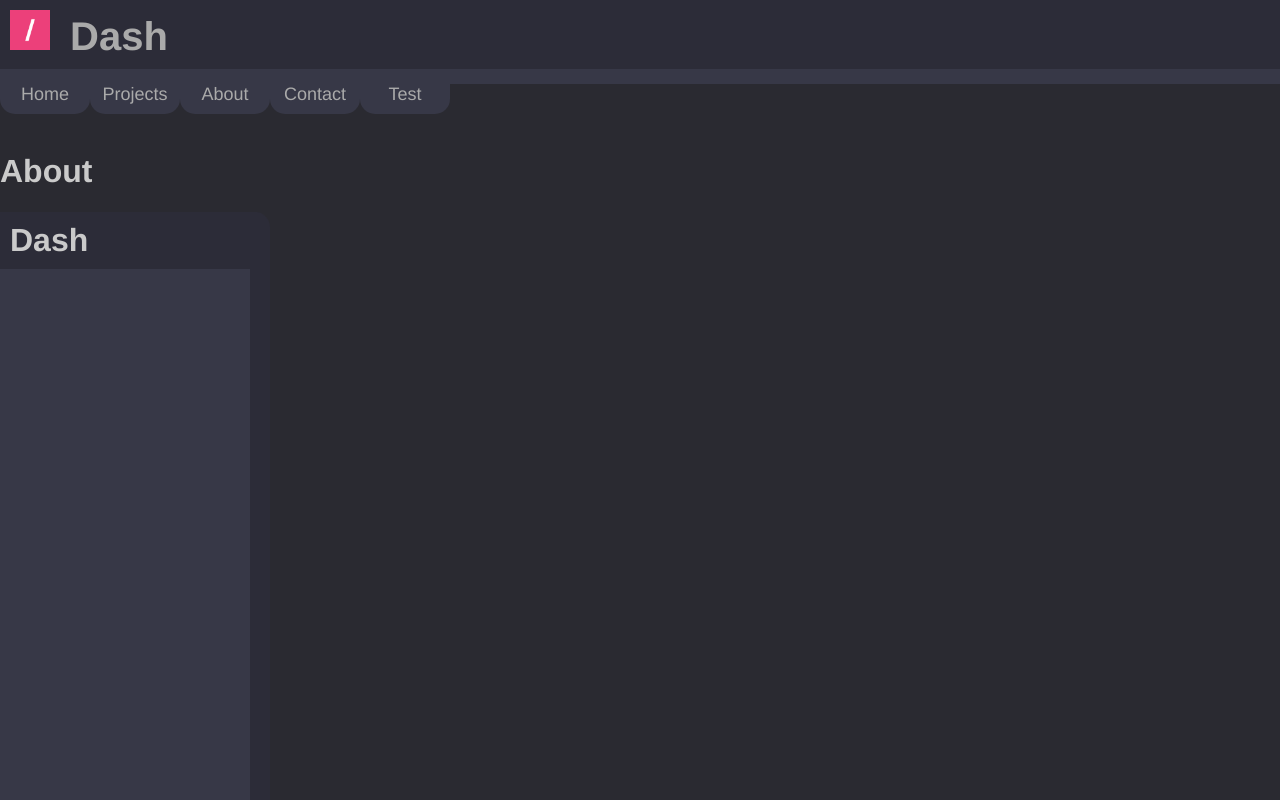
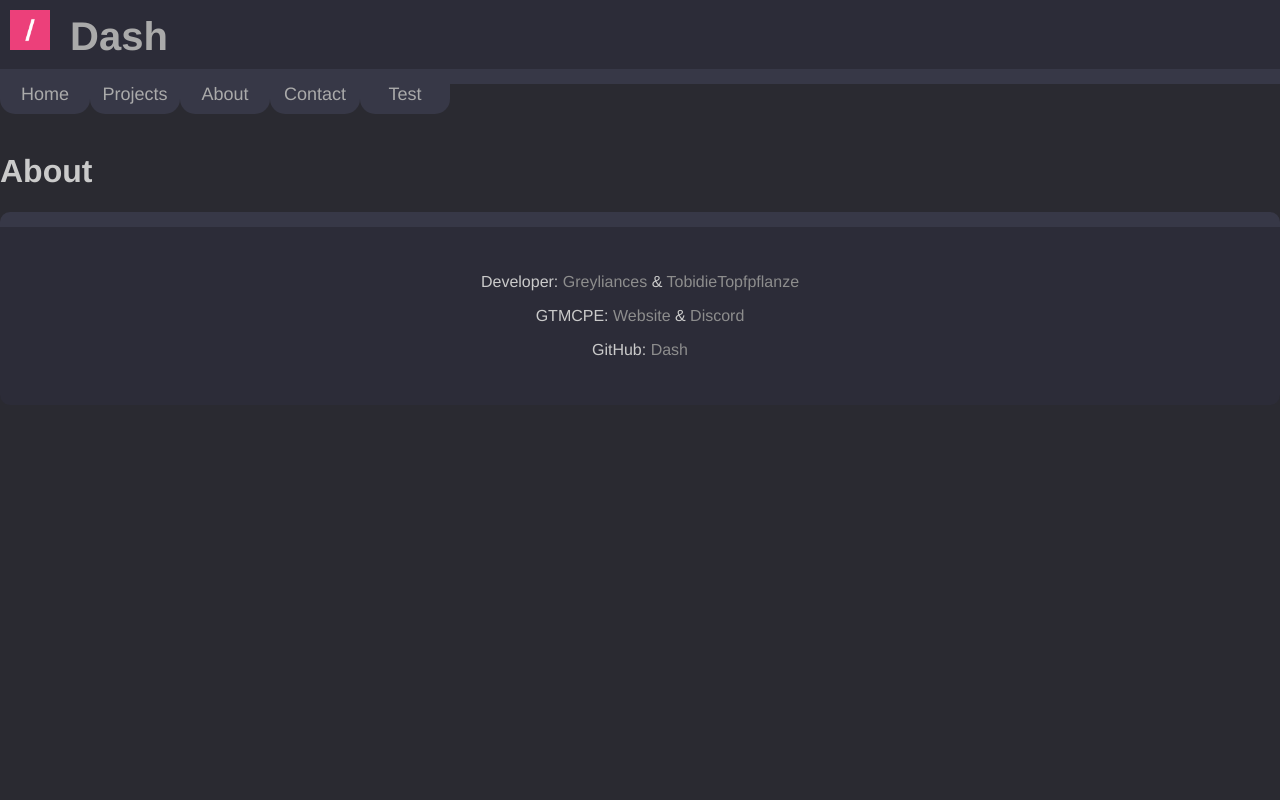
Before and after one commit to TobidieTopfpflanze/web-page, a Vue app: page /#/about in a window 1280 px wide. Shown: the top 800 px of the page. Built offline with nearby package versions, Linux system fonts and the light colour scheme.

Commit message:
Remove useless code

```diff
--- a/src/components/About.vue
+++ b/src/components/About.vue
@@ -1,9 +1,6 @@
 <template>
   <div id="about">
     <h1>About</h1>
-    <div id="SideBar">
-      <h1 id="Title">Dash</h1>
-    </div>
   </div>
 </template>
 
@@ -14,23 +11,4 @@ export default {
 </script>
 
 <style scoped>
-#SideBar {
-  right: 200px;
-  width: 250px;
-  height: 50rem;
-  border-right: 20px solid rgb(44, 44, 56);
-  border-radius: 0px 15px 15px 0px;
-  background-color: rgb(55, 56, 71);
-  transition: 500ms;
-}
-
-#SideBar:hover {
-  right: 0px;
-  transition: 500ms;
-}
-
-#Title {
-  padding: 10px;
-  background-color: rgb(44, 44, 56);
-}
 </style>
--- a/src/components/Home.vue
+++ b/src/components/Home.vue
@@ -1,5 +1,7 @@
 <template>
-  <div id="Home"></div>
+  <div id="Home">
+    <h1>Home</h1>
+  </div>
 </template>
 
 <script>
--- a/src/components/test/test.vue
+++ b/src/components/test/test.vue
@@ -282,9 +282,9 @@ export default {
     resize: () => {
       const bar = document.getElementById("SideBar");
       const content = document.getElementById("SideBarContent");
+      if (!(bar || content)) return;
       bar.style.height = window.innerHeight - 60 + "px";
       content.style.height = window.innerHeight - 150 + "px";
-      console.log(window.innerHeight);
       return;
     },
   },
```
